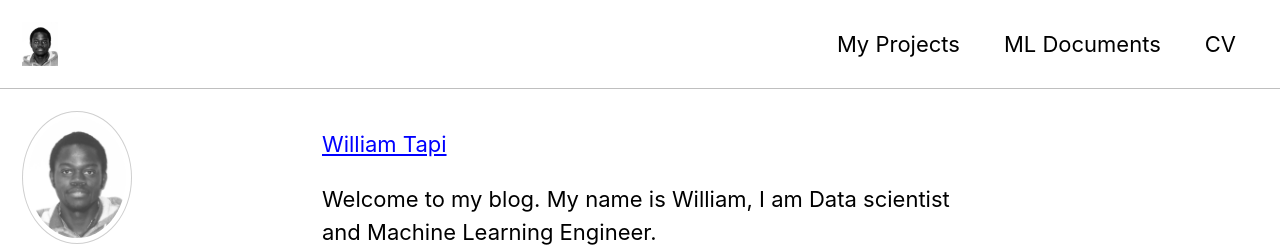
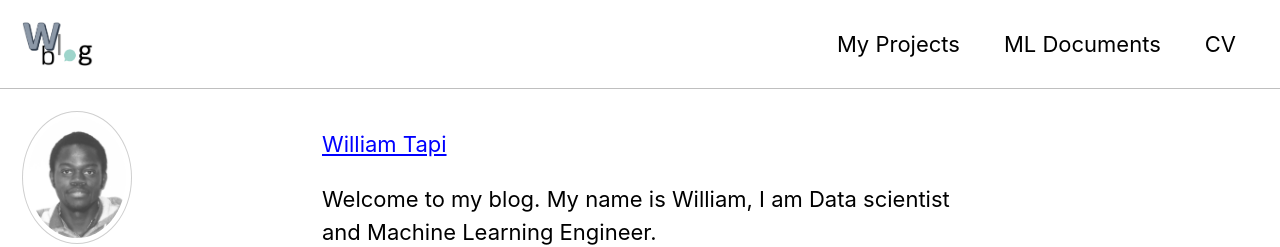
Before and after one commit to Will007-max/Will007-max.github.io, a Jekyll site: the page built from index.html, in a window 1280 px wide. Shown: the top 247 px of the page. Built offline with Jekyll 4.4.1, drawn with Linux system fonts in a browser that asks for light colours; cached includes are drawn as plain includes; a script that is not in the unit is left out; the list of posts is cut into pages by our own code; comment, search, counter and statistics services are not loaded.

Commit message:
earth map

```diff
--- a/_config.yml
+++ b/_config.yml
@@ -25,7 +25,7 @@
 baseurl                  : # the subpath of your site, e.g. "/blog"
 repository               : # GitHub username/repo-name e.g. "mmistakes/minimal-mistakes"
 teaser                   : "assets/images/william_photo.jpg" # path of fallback teaser image, e.g. "/assets/images/500x300.png"
-logo                     : "assets/images/william_photo.jpg" # path of logo image to display in the masthead, e.g. "/assets/images/88x88.png"
+logo                     : "assets/images/logo.png" # path of logo image to display in the masthead, e.g. "/assets/images/88x88.png"
 masthead_title           : # overrides the website title displayed in the masthead, use " " for no title
 # breadcrumbs            : false # true, false (default)
 words_per_minute         : 200
```
Also changed, not shown: assets/images/logo.png (added).
